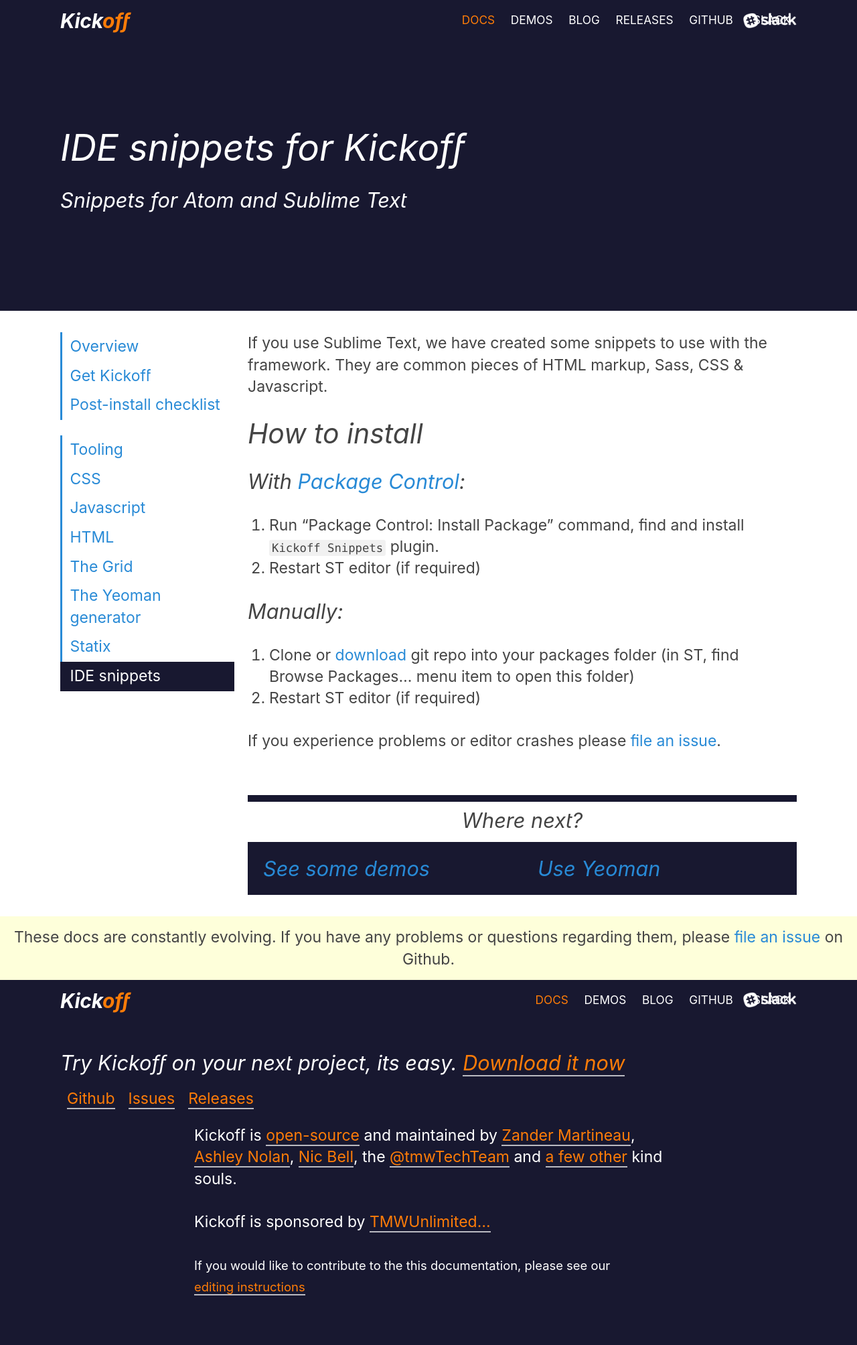
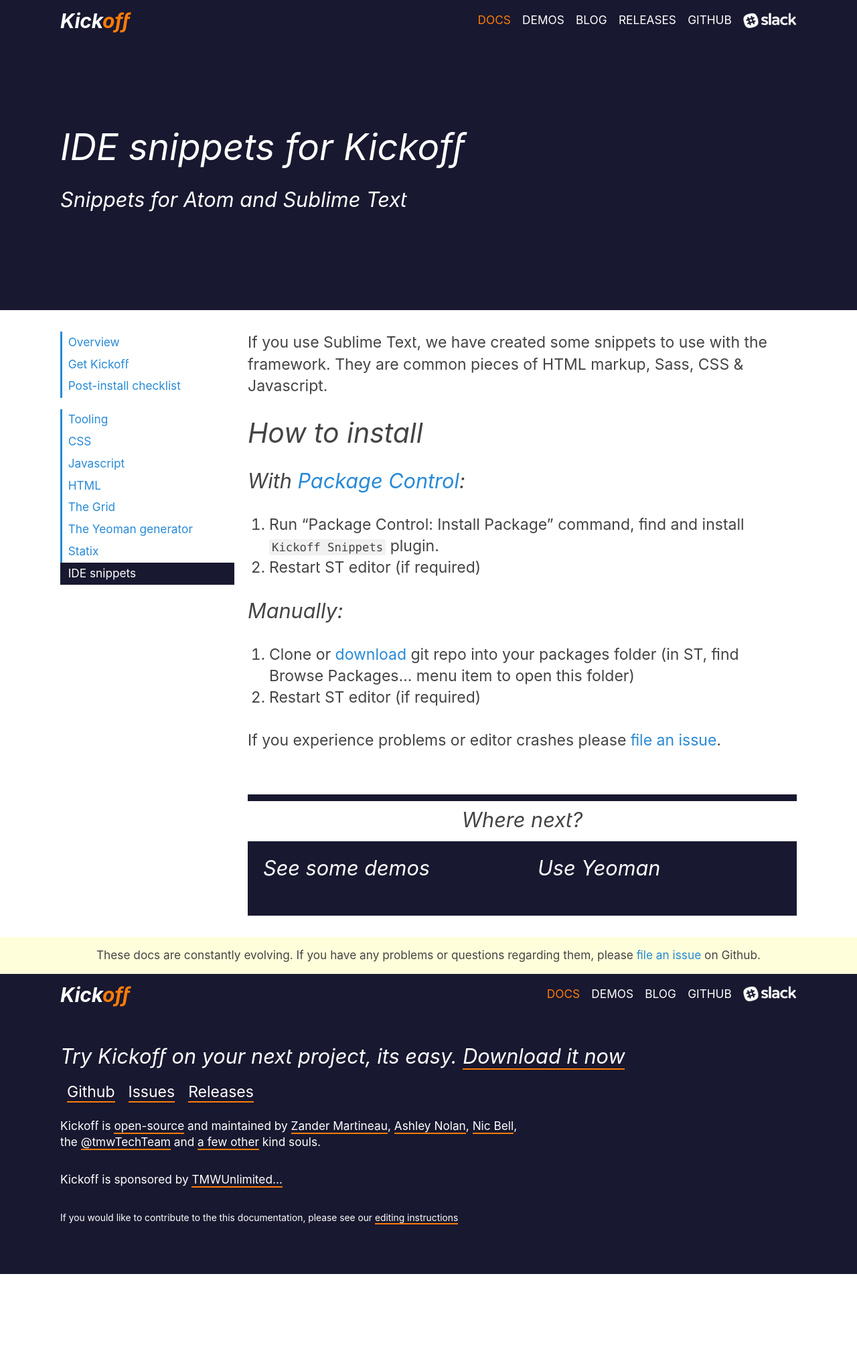
Before and after one commit to TryKickoff/trykickoff.github.io, a Jekyll site: the page built from learn/snippets.md, in a window 1280 px wide. Shown: the whole page at 67% size. Built offline with Jekyll 4.4.1, drawn with Linux system fonts in a browser that asks for light colours; comment, search, counter and statistics services are not loaded; after the commit the page ends 1902 px from its top, so only the background shows below that.

Commit message:
code: compile css/js

```diff
--- a/assets/dist/css/kickoff.css
+++ b/assets/dist/css/kickoff.css
@@ -3409,7 +3409,8 @@
   position: relative;
   z-index: 100;
   background-color: #181830;
-  color: #fff; }
+  color: #fff;
+  margin-bottom: -1px; }
   @media (min-width: 769px) {
     .masthead {
       line-height: 45px; }
@@ -3439,9 +3440,6 @@
   margin: 0;
   font-size: 1.30435rem;
   line-height: 1.5; }
-  @media (min-width: 769px) {
-    .masthead-logo {
-      float: left; } }
   .masthead-logo.hide {
     display: none; }
 
@@ -3459,9 +3457,16 @@
     float: right;
     position: relative; } }
 
+.main-nav {
+  display: -webkit-box;
+  display: -ms-flexbox;
+  display: flex;
+  font-size: 0.56522rem; }
+  @media (min-width: 769px) {
+    .main-nav {
+      font-size: 0.75019rem; } }
   .main-nav::-webkit-scrollbar, .main-nav::-webkit-scrollbar-track {
     display: none !important; }
-
   .main-nav > li {
     display: inline-block;
     position: relative; }
@@ -3470,7 +3475,6 @@
   position: relative;
   display: inline-block;
   padding: 0 .5em;
-  font-size: 0.56522rem;
   vertical-align: top;
   text-transform: uppercase; }
   @media (min-width: 769px) {
@@ -3485,18 +3489,27 @@
   .nav-item.is-active {
     color: #fe7c08; }
 
+.has-subNav {
+  -webkit-perspective: 1200px;
+          perspective: 1200px;
+  -webkit-transform-origin: 50% -50px;
+      -ms-transform-origin: 50% -50px;
+          transform-origin: 50% -50px; }
   .has-subNav:hover .nav-item-dropdown {
     opacity: 1;
     visibility: visible;
-  -webkit-transform: translate3d(-50%, 0px, 0);
-          transform: translate3d(-50%, 0px, 0); }
+    -webkit-transform: translate3d(-50%, 10px, 0) rotateX(0deg);
+            transform: translate3d(-50%, 10px, 0) rotateX(0deg); }
 
 .nav-item-dropdown {
   position: absolute;
   top: 100%;
   left: 50%;
-  -webkit-transform: translate3d(-50%, -5px, 0);
-          transform: translate3d(-50%, -5px, 0);
+  -webkit-transform: translate3d(-50%, 10px, 0) rotateX(-15deg);
+          transform: translate3d(-50%, 10px, 0) rotateX(-15deg);
+  -webkit-transform-origin: 50% 0;
+      -ms-transform-origin: 50% 0;
+          transform-origin: 50% 0;
   font-size: 0.65217rem;
   text-align: left;
   padding: 3px 6px;
@@ -3506,7 +3519,8 @@
   transition: all 300ms cubic-bezier(0.77, 0, 0.175, 1);
   width: 250px;
   opacity: 0;
-  visibility: hidden; }
+  visibility: hidden;
+  box-shadow: 0 1px 3px rgba(0, 0, 0, 0.25); }
   .nav-item-dropdown::before {
     content: '';
     position: absolute;
@@ -3520,12 +3534,24 @@
     border-color: transparent transparent #fff transparent; }
 
 .nav-subItem {
-  display: block;
+  display: -webkit-box;
+  display: -ms-flexbox;
+  display: flex;
+  -webkit-box-pack: justify;
+      -ms-flex-pack: justify;
+          justify-content: space-between;
   line-height: 1.5;
-  padding: 2px; }
+  padding: 4px; }
+  .nav-subItem:hover {
+    background-color: rgba(0, 0, 0, 0.08); }
 
 .nav-releases {
-  border-top: 1px solid rgba(0, 0, 0, 0.3); }
+  border-top: 1px solid rgba(0, 0, 0, 0.3);
+  margin-top: 3px;
+  padding-top: 3px; }
+
+.release-version {
+  color: rgba(0, 0, 0, 0.5); }
 
 .github-link {
   background-color: black; }
@@ -3537,17 +3563,16 @@
   color: #fff; }
   .footer a:link,
   .footer a:visited {
-    color: #fe7c08; }
+    color: #fff;
+    border-bottom: 2px solid #fe7c08; }
   .footer a:link,
   .footer a:visited {
-    border-bottom: 2px solid rgba(255, 255, 255, 0.7);
     white-space: pre; }
   .footer a:hover {
-    opacity: .5; }
+    border-bottom-color: #fff; }
   .footer p {
     max-width: 700px;
-    margin-left: auto;
-    margin-right: auto; }
+    font-size: 0.75019rem; }
 
 .footer-nav {
   margin-bottom: 1em; }
@@ -3624,12 +3649,15 @@
     max-width: 50px;
     margin-right: 1em; }
 
+@media (min-width: 769px) {
   .slackMini {
     background: url("/assets/dist/img/ui/slack_monochrome_white.png") center center no-repeat;
     display: inline-block;
     background-size: contain;
     width: 80px;
-  height: 50px; }
+    height: 50px;
+    color: transparent !important;
+    margin-left: 0.5em; } }
 
 .yo {
   position: absolute;
@@ -3756,8 +3784,8 @@
 
 .statixLogo {
   max-width: 400px;
-  width: 80%;
-  margin: 0 auto;
+  width: 30%;
+  margin: 32px 0;
   display: block; }
 
 /* ==========================================================================
@@ -3779,16 +3807,11 @@
 
 .blockLink {
   padding: 1em;
-  display: block;
+  display: block; }
+  .blockLink, .blockLink:link, .blockLink:visited {
     color: #fff; }
-  .blockLink h3 {
-    font-weight: normal;
-    font-style: italic;
-    margin-bottom: 0; }
-  .blockLink p {
-    margin-bottom: 0; }
-  .blockLink code {
-    background-color: #288ad6; }
+  .blockLink:hover {
+    color: #fe7c08; }
 
 /* ==========================================================================
    Demos
@@ -3963,13 +3986,17 @@
 /**
  * Docs/demo sidebar navigation
  */
+.sidebarReveal {
+  margin-bottom: 15px; }
+
 .sidebar-nav {
-  margin-bottom: 1em; }
+  margin-bottom: 1em;
+  font-size: 0.75019rem; }
   .sidebar-nav a {
     padding: .2em .5em .3em;
     border-left: 3px solid;
     display: block; }
-  .sidebar-nav .is-active {
+    .sidebar-nav a.is-active {
       background-color: #181830;
       border-color: #181830;
       color: #fff; }
@@ -3980,7 +4007,8 @@
 .docs-footer {
   background-color: #FEFFDA;
   padding: 15px;
-  text-align: center; }
+  text-align: center;
+  font-size: 0.75019rem; }
 
 /**
  * Checklist page
@@ -4408,6 +4436,9 @@
 @media (max-width: 1599px) {
   .u-showAboveHuge {
     display: none !important; } }
+
+.u-ml05 {
+  margin-left: -0.5em; }
 
 /**
  * Print styles
```
Also changed, not shown: assets/dist/js/kickoff.js. Lines whose indentation alone changed are shown as unchanged.
